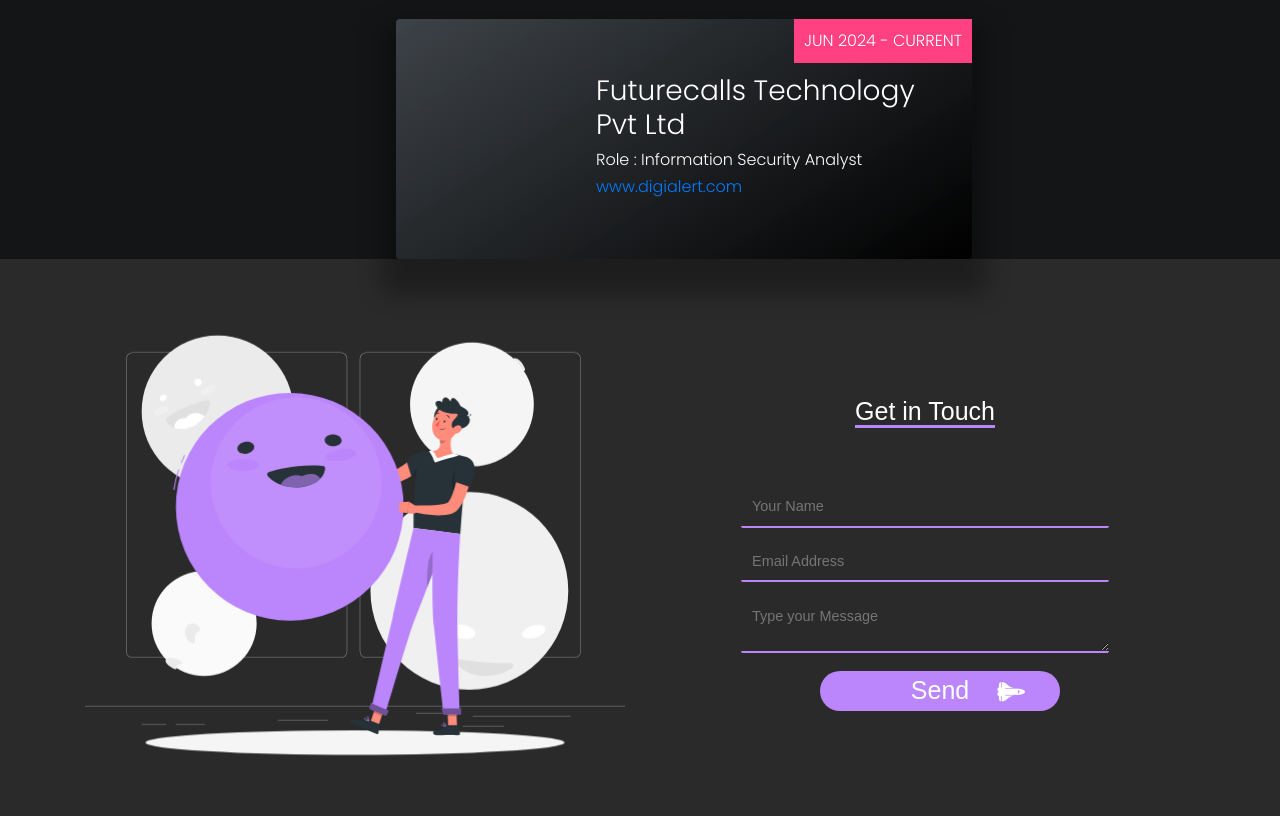
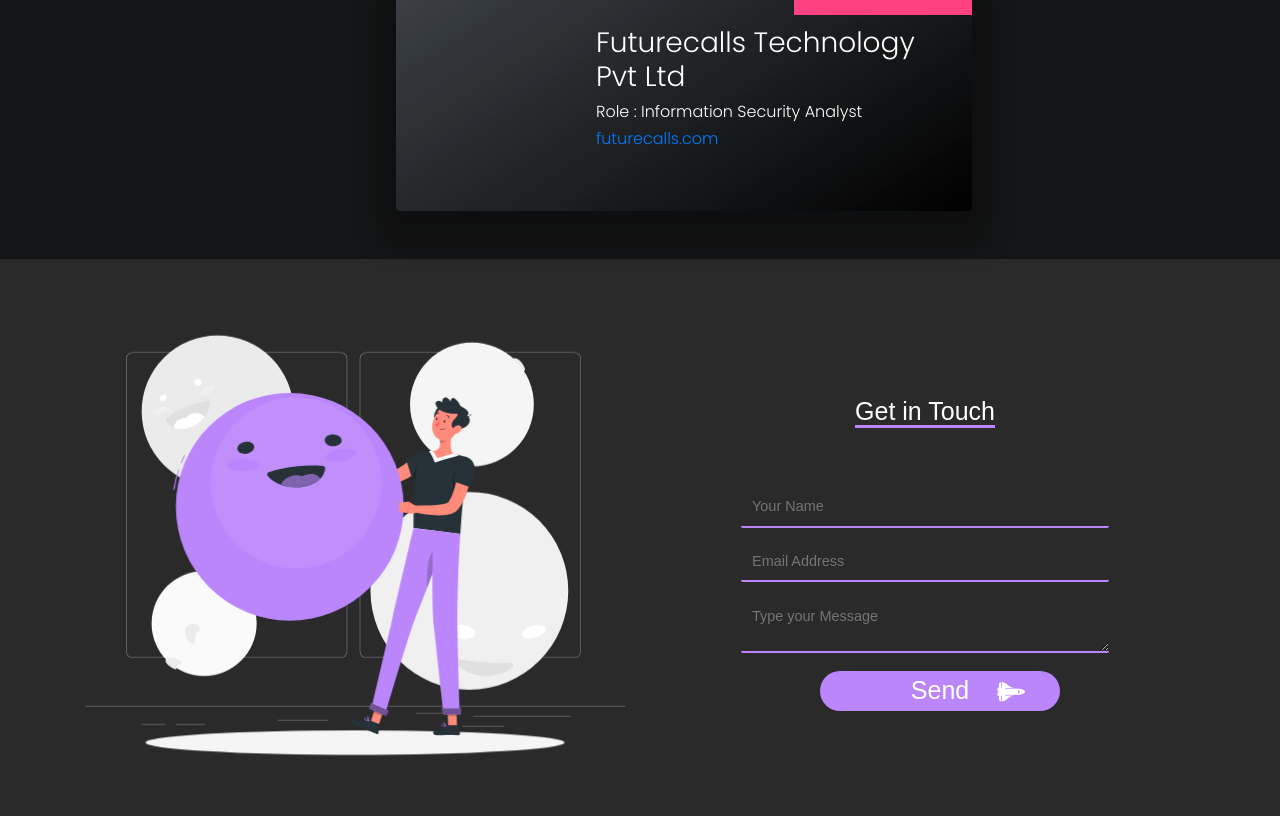
Before and after one commit to RedEye1003/portfolio, a plain HTML site: page resume.html in a window 1280 px wide. Shown: the part 4804-5620 px from the top of the page. Drawn offline with nearby package versions, Linux system fonts and the light colour scheme; some icons are missing; files whose address does not match are found by name.

Commit message:
Update resume.html

```diff
--- a/resume.html
+++ b/resume.html
@@ -758,7 +758,6 @@
       </div>
     </div>
 <br><br>
-     <br><br>
     <div class="timeline-content timeline-card js--fadeInRight">
       <div>
         <div
@@ -769,10 +768,11 @@
         <h3 class="timelineHeading2">Futurecalls Technology Pvt Ltd</h3>
         <h6>Role : Information Security Analyst</h6>
         <a href="https://futurecalls.com/"
-          ><h6>www.digialert.com</h6></a
+          ><h6>futurecalls.com</h6></a
         >
       </div>
     </div>
+    <br><br>
 
     <!--Cursor-->
     <div class="cursor-dot-outline"></div>
```
